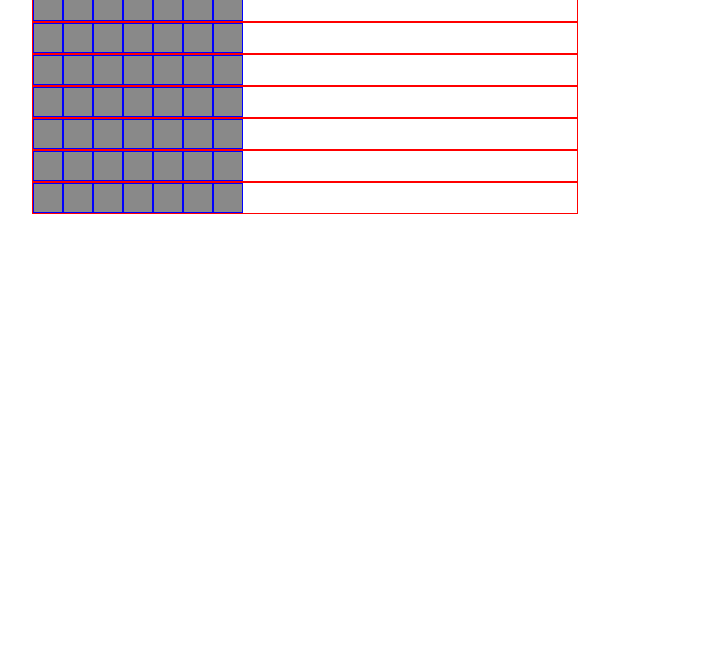
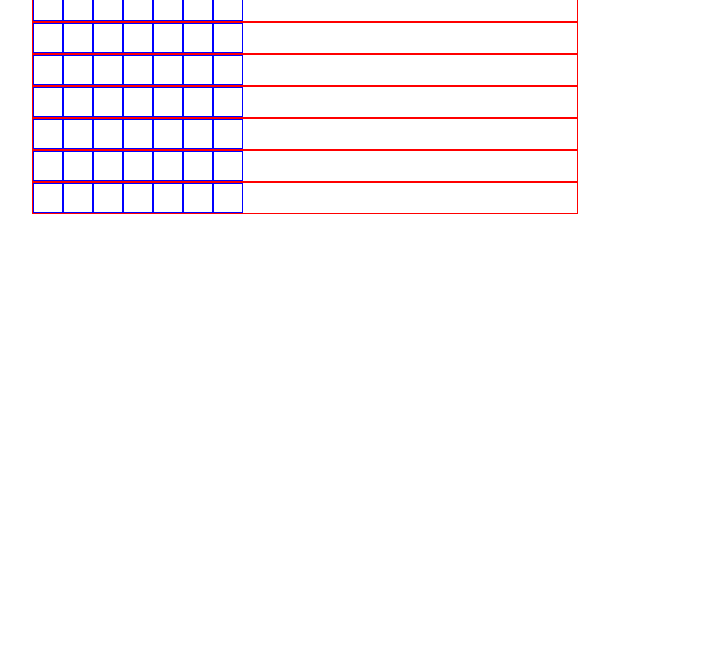
Before and after one commit to chrisbudy/2d-block-puzzle-solver, a plain HTML site: page index.html in a window 1280 px wide. Shown: the part 128-800 px from the top of the page, without its empty margins (50-776 px from the left). Drawn offline with nearby package versions, Linux system fonts and the light colour scheme.

Commit message:
Removing auto-fill test

```diff
--- a/index.html
+++ b/index.html
@@ -44,7 +44,6 @@
                     // create column cell
                     let celDiv = document.createElement('div');
                     celDiv.classList.add('pzl-cel');
-                    celDiv.classList.add('fill');
                     celDiv.id = `cel-${i}-${j}`;
                     rowDiv.appendChild(celDiv);
                 }
```
